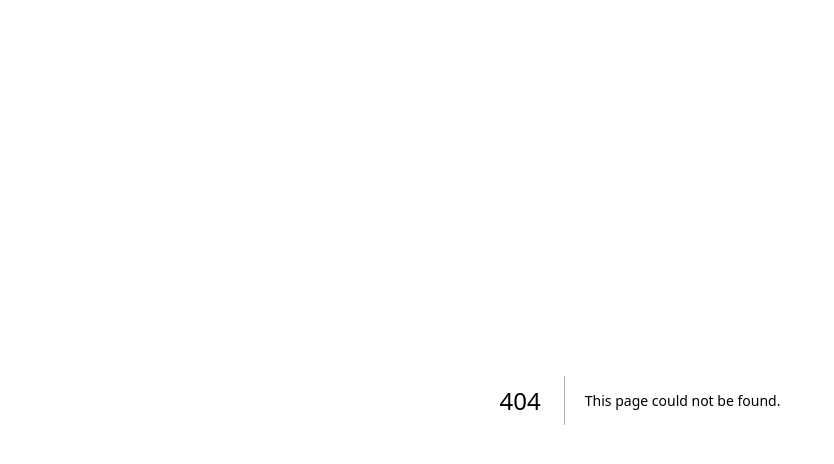
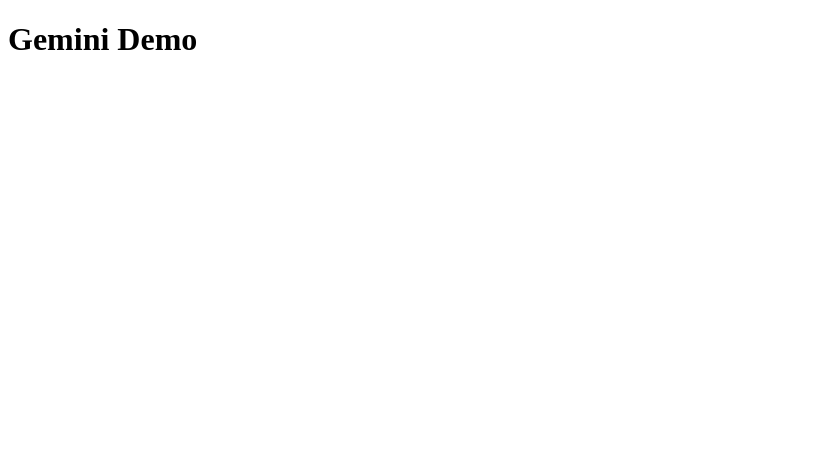
Before and after one commit to NavalShah/HackNYU2025, a Next.js app: page /Gemini in a window 1280 px wide. Before the commit this address had no page. Shown: the top 464 px of the page, without its empty margins (0-834 px from the left). Built offline with nearby package versions, Linux system fonts and the light colour scheme.

Commit message:
gemini part 2

```diff
--- a/package.json
+++ b/package.json
@@ -12,6 +12,7 @@
     "@dnd-kit/accessibility": "^3.1.1",
     "@dnd-kit/core": "^6.3.1",
     "@dnd-kit/sortable": "^10.0.0",
+    "@google/generative-ai": "^0.21.0",
     "clsx": "^2.1.1",
     "next": "15.1.6",
     "react": "^19.0.0",
--- /dev/null
+++ b/src/pages/Gemini.tsx
@@ -0,0 +1,39 @@
+'use client';
+
+import React, { useState } from 'react';
+import Head from 'next/head';
+import Elementor from '../components/editor/Elementor';
+import { cn } from '../libs/utils';
+import EditComponent from '../components/editor/EditComponent';
+import MainContainer from '../components/editor/MainContainer';
+import { GoogleGenerativeAI } from "@google/generative-ai";
+import APIKey from './GeminiAPIKey';
+
+
+async function chat(prompt: string): Promise<string> {
+  const genAI = new GoogleGenerativeAI(APIKey);
+  const model = genAI.getGenerativeModel({ model: "gemini-2.0-flash" });
+
+  const result = await model.generateContent(prompt);
+  return result.response.text();
+}
+
+type Props = {};
+
+function Gemini({}: Props) {
+  const [structure, setStructure] = useState();
+
+  return (
+    <div className="container">
+      <Head>
+        <title>Gemini</title>
+      </Head>
+      <main>
+        <h1 className="title">Gemini Demo</h1>
+        {/* Insert Chat Component */}
+      </main>
+    </div>
+  )
+}
+
+export default Gemini;
--- /dev/null
+++ b/src/pages/GeminiAPIKey.tsx
@@ -0,0 +1,3 @@
+let APIKey: string = "AIzaSyC4ojafFz01cJ3WjOSnmYY9pEfR_oemqHE";
+
+export default APIKey;
```
Also changed, not shown: test/encoders.ts (+3 -0 lines), 1 other file (tests, documents, lock files or other folders).
